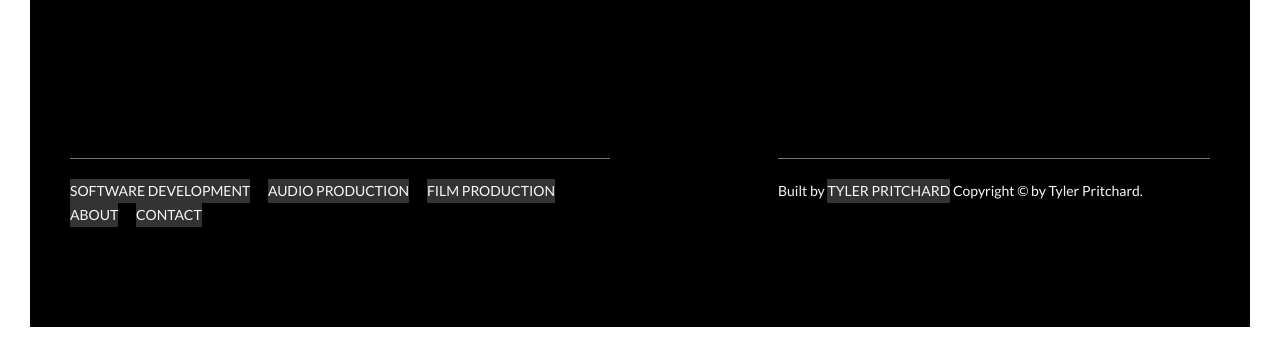
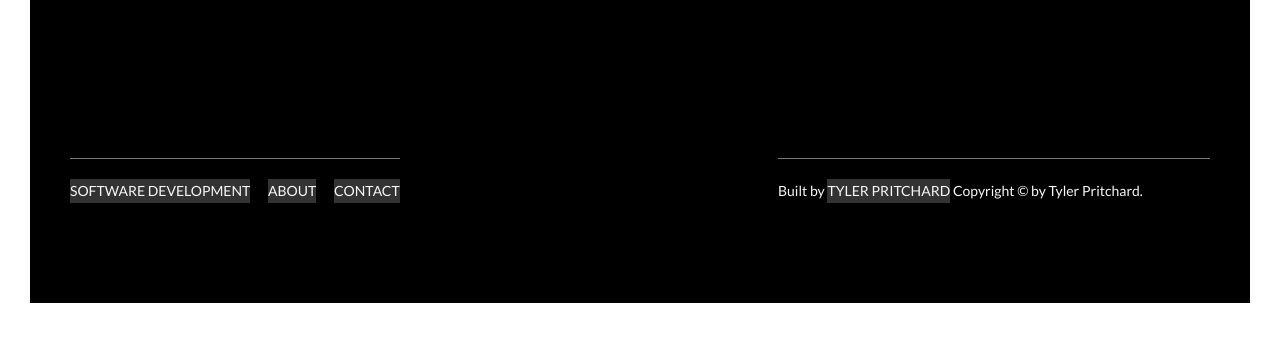
Before and after one commit to Tyler-Pritchard/tylerrobertpritchard, a website: page index.html in a window 1280 px wide. Shown: the part 732-1089 px from the top of the page. After the commit the page ends 1065 px from the top, so only its background shows below. Drawn offline with Linux system fonts and the light colour scheme.

Commit message:
remove links

```diff
--- a/index.html
+++ b/index.html
@@ -35,11 +35,11 @@
                 <li class="navigation__item"><a href="https://www.github.com/tyler-pritchard"
                         class="navigation__link"><span></span>Software
                         Development</a></li>
-                <li class="navigation__item"><a href="#" class="navigation__link"><span></span>Music Production</a>
-                </li>
-                <li class="navigation__item"><a href="https://www.youtube.com/watch?v=Wd-WiuJRgLs"
+                <!-- <li class="navigation__item"><a href="#" class="navigation__link"><span></span>Music Production</a>
+                </li> -->
+                <!-- <li class="navigation__item"><a href="https://www.youtube.com/watch?v=Wd-WiuJRgLs"
                         class="navigation__link"><span></span>Film Production</a>
-                </li>
+                </li> -->
                 <li class="navigation__item"><a href="https://www.linkedin.com/in/tyler-pritchard/"
                         class="navigation__link"><span></span>Contact</a></li>
             </ul>
@@ -353,9 +353,9 @@
                     <ul class="footer__list">
                         <li class="footer__item"><a href="https://www.github.com/tyler-pritchard"
                                 class="footer__link">Software Development</a></li>
-                        <li class="footer__item"><a href="#" class="footer__link">Audio Production</a></li>
-                        <li class="footer__item"><a href="https://www.youtube.com/watch?v=Wd-WiuJRgLs"
-                                class="footer__link">Film Production</a></li>
+                        <!-- <li class="footer__item"><a href="#" class="footer__link">Audio Production</a></li> -->
+                        <!-- <li class="footer__item"><a href="https://www.youtube.com/watch?v=Wd-WiuJRgLs"
+                                class="footer__link">Film Production</a></li> -->
                         <li class="footer__item"><a href="https://www.linkedin.com/in/tyler-pritchard/"
                                 class="footer__link">About</a></li>
                         <li class="footer__item"><a href="https://www.linkedin.com/in/tyler-pritchard/"
```
